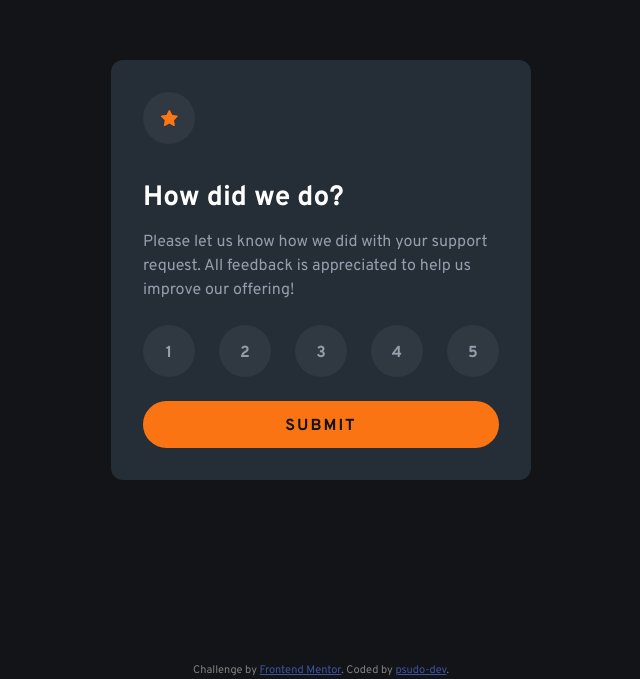
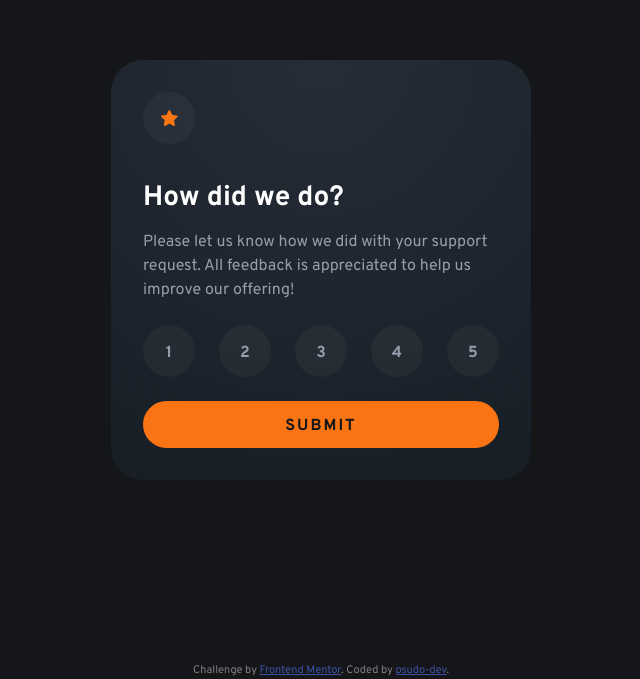
Before and after one commit to psudo-dev/frontend-mentor_-_interactive-rating-component, a website built with Vite: page index.html in a window 1280 px wide. Shown: the part 122-801 px from the top of the page, without its empty margins (319-959 px from the left). Built offline with nearby package versions, Linux system fonts and the light colour scheme.

Commit message:
Update style.css

```diff
--- a/css/style.css
+++ b/css/style.css
@@ -1,10 +1,11 @@
 :root {
 	--orange-500: hsl(25, 97%, 53%);
 	--white: hsl(0, 100%, 100%);
-	--bg-subtle: rgba(255, 255, 255, 0.05);
+	--bg-subtle: rgba(255, 255, 255, 0.04);
 	--grey-500: hsl(217, 12%, 63%);
-	--grey-900: hsl(213, 19%, 18%);
-	--grey-950: hsl(216, 12%, 8%);
+	--grey-950: hsl(225, 9%, 9%);
+	--card-grad-start: hsl(213, 19%, 18%);
+	--card-grad-end: hsl(214, 23%, 12%);
 }
 
 *,
@@ -118,10 +119,14 @@ button:focus {
 
 .rating-card,
 .thanks-card {
-	background: var(--grey-900);
+	background: radial-gradient(
+		circle at top,
+		var(--card-grad-start),
+		var(--card-grad-end)
+	);
 	max-width: 420px;
 	height: clamp(375px, calc(295px + 25vw), 420px);
-	border-radius: 12px;
+	border-radius: 32px;
 	display: grid;
 	padding: clamp(1.5rem, calc(0.611rem + 4.444vw), 2rem)
 		clamp(1.5rem, calc(0.611rem + 4.444vw), 2rem);
```
